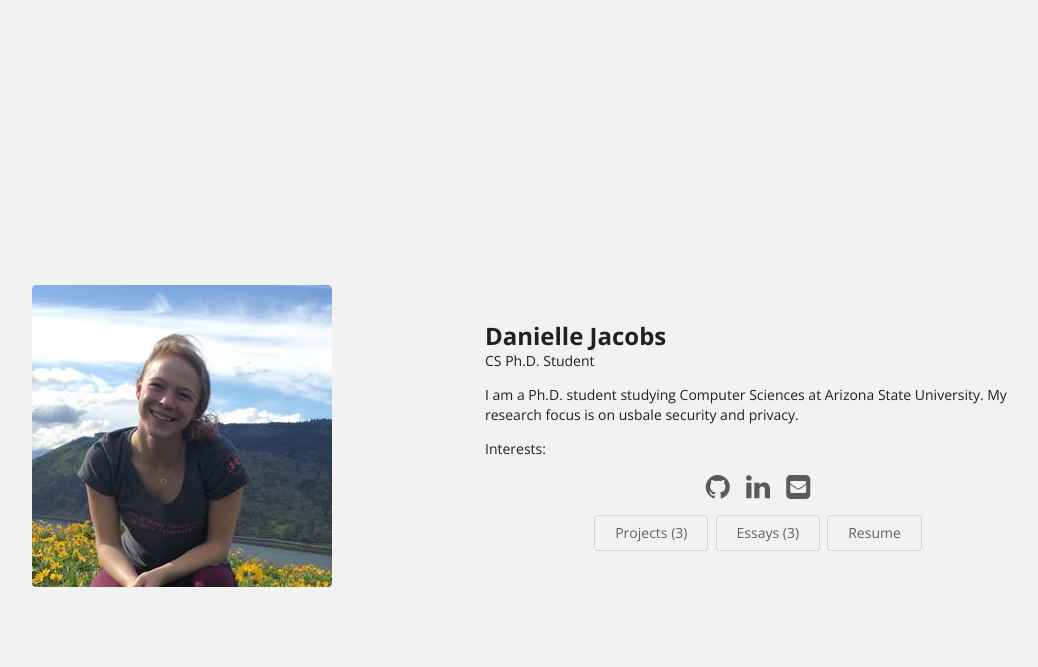
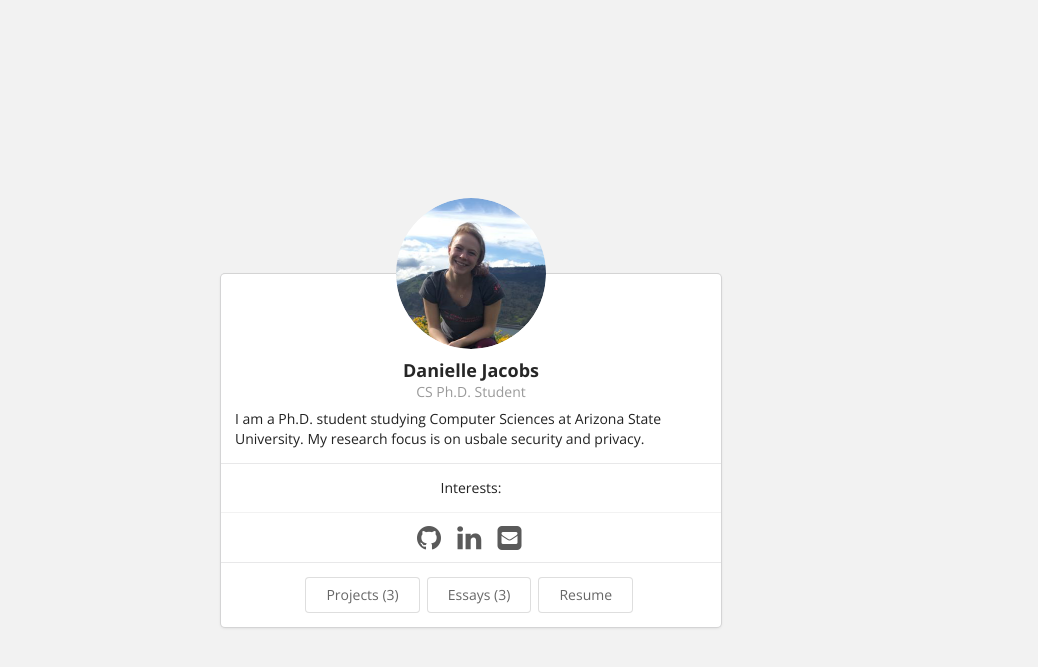
Before and after one commit to danijacobs/danijacobs.github.io, a Jekyll site: the page built from index.html, in a window 1280 px wide. Shown: the top 667 px of the page, without its empty margins (169-1207 px from the left). Built offline with Jekyll 4.4.1, drawn with Linux system fonts in a browser that asks for light colours.

Commit message:
Update _config.yml

```diff
--- a/_config.yml
+++ b/_config.yml
@@ -13,7 +13,7 @@
 bio-page-label: Resume
 # You might want to change the theme associated with one or more sections of the site.
 # Defining your own custom theme variations is easy. See the documentation.
-theme-home: theme-home-builtin-2.html
+theme-home: theme-home-builtin-1.html
 theme-projects: theme-projects-builtin-1.html
 theme-essays: theme-essays-builtin-1.html
 theme-bio: theme-bio-builtin-1.html
```
